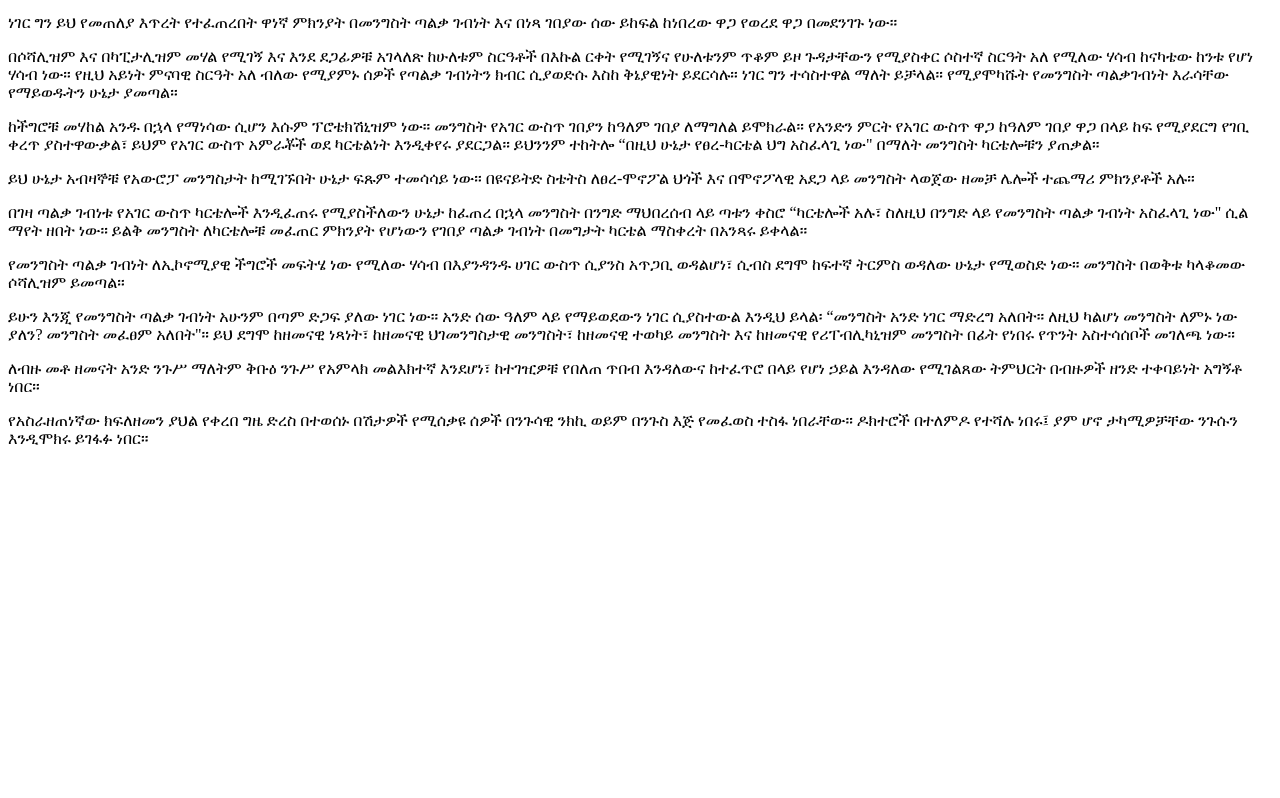
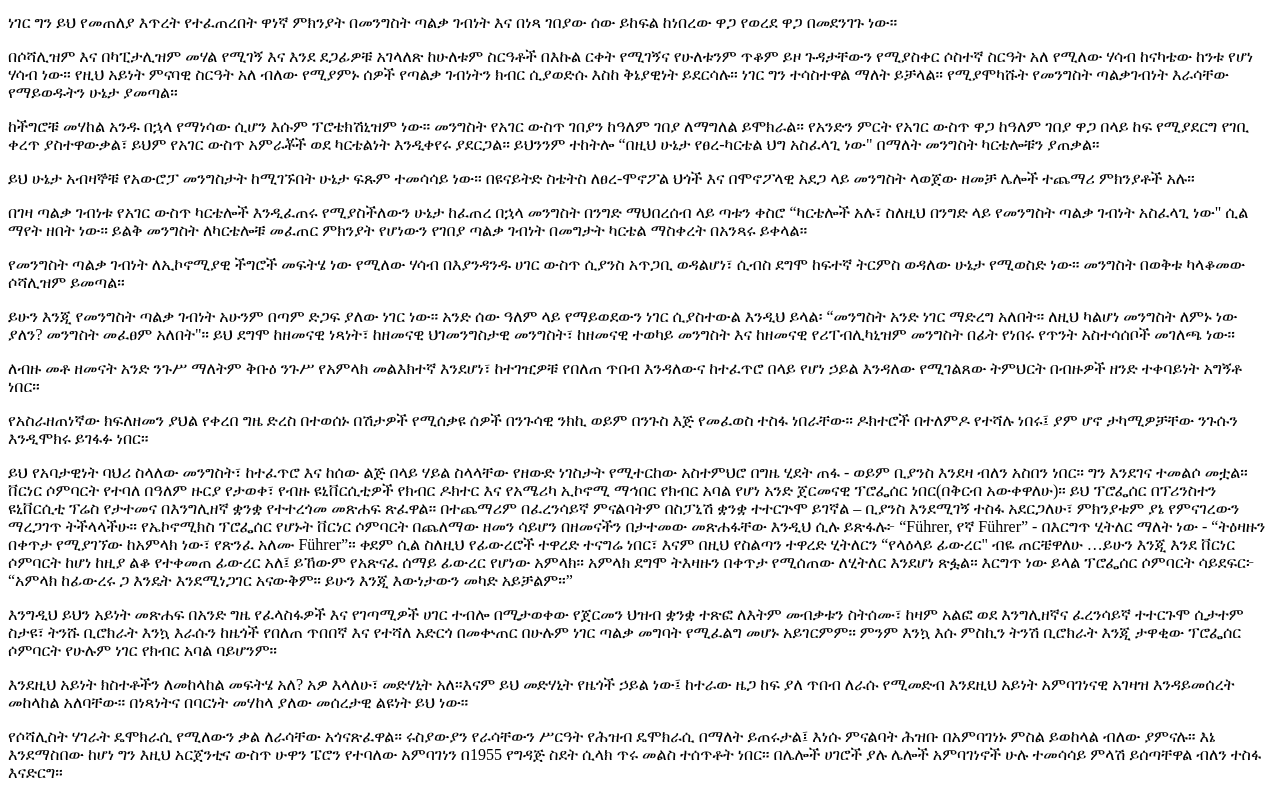
Before and after one commit to mickykebe/book-economic-policy-thoughts-for-today-and-tomorrow, a Next.js app: page /interventionism in a window 1280 px wide. Shown: the part 3479-4277 px from the top of the page. Before the commit the page ends 3943 px from the top, so only its background shows below. Built offline with nearby package versions, Linux system fonts and the light colour scheme.

Commit message:
interventionism wip

```diff
--- a/pages/interventionism.mdx
+++ b/pages/interventionism.mdx
@@ -125,3 +125,11 @@
 ለብዙ መቶ ዘመናት አንድ ንጉሥ ማለትም ቅቡዕ ንጉሥ የአምላክ መልእክተኛ እንደሆነ፣ ከተገዢዎቹ የበለጠ ጥበብ እንዳለውና ከተፈጥሮ በላይ የሆነ ኃይል እንዳለው የሚገልጸው ትምህርት በብዙዎች ዘንድ ተቀባይነት አግኝቶ ነበር።
 
 የአስራዘጠነኛው ክፍለዘመን ያህል የቀረበ ግዜ ድረስ በተወሰኑ በሽታዎች የሚሰቃዩ ሰዎች በንጉሳዊ ንክኪ ወይም በንጉስ እጅ የመፈወስ ተስፋ ነበራቸው። ዶክተሮች በተለምዶ የተሻሉ ነበሩ፤ ያም ሆኖ ታካሚዎቻቸው ንጉሱን እንዲሞክሩ ይገፋፉ ነበር።
+
+ይህ የአባታዊነት ባህሪ ስላለው መንግስት፣ ከተፈጥሮ እና ከሰው ልጅ በላይ ሃይል ስላላቸው የዘውድ ነገስታት የሚተርከው አስተምህሮ በግዜ ሂደት ጠፋ - ወይም ቢያንስ እንደዛ ብለን አስበን ነበር። ግን እንደገና ተመልሶ መቷል። ቨርነር ሶምባርት የተባለ በዓለም ዙርያ የታወቀ፣ የብዙ ዩኒቨርሲቲዎች የክብር ዶክተር እና የአሜሪካ ኢኮኖሚ ማኅበር የክብር አባል የሆነ አንድ ጀርመናዊ ፕሮፌሰር ነበር(በቅርብ አውቀዋለሁ)። ይህ ፕሮፌሰር በፕሪንስተን ዩኒቨርሲቲ ፕሬስ የታተመና በእንግሊዘኛ ቋንቋ የተተረጎመ መጽሐፍ ጽፈዋል። በተጨማሪም በፈረንሳይኛ ምናልባትም በስፓኒሽ ቋንቋ ተተርጕሞ ይገኛል – ቢያንስ እንደሚገኝ ተስፋ አደርጋለሁ፣ ምክንያቱም ያኔ የምናገረውን ማረጋገጥ ትችላላችሁ። የኤኮኖሚክስ ፕሮፌሰር የሆኑት ቨርነር ሶምባርት በጨለማው ዘመን ሳይሆን በዘመናችን በታተመው መጽሐፋቸው እንዲህ ሲሉ ይጽፋሉ፦ “Führer, የኛ Führer” - በእርግጥ ሂትለር ማለት ነው - “ትዕዛዙን በቀጥታ የሚያገኘው ከአምላክ ነው፣ የጽንፈ አለሙ Führer”። ቀደም ሲል ስለዚህ የፊውረሮች ተዋረድ ተናግሬ ነበር፣ እናም በዚህ የስልጣን ተዋረድ ሂትለርን “የላዕላይ ፊውረር" ብዬ ጠርቼዋለሁ …ይሁን እንጂ እንደ ቨርነር ሶምባርት ከሆነ ከዚያ ልቆ የተቀመጠ ፊውረር አለ፤ ይኸውም የአጽናፈ ሰማይ ፊውረር የሆነው አምላክ። አምላክ ደግሞ ትእዛዙን በቀጥታ የሚሰጠው ለሂትለር እንደሆነ ጽፏል። እርግጥ ነው ይላል ፕሮፌሰር ሶምባርት ሳይደፍር፦ “አምላክ ከፊውረሩ ጋ እንዴት እንደሚነጋገር አናውቅም። ይሁን እንጂ እውነታውን መካድ አይቻልም።”
+
+እንግዲህ ይህን አይነት መጽሐፍ በአንድ ግዜ የፈላስፋዎች እና የገጣሚዎች ሀገር ተብሎ በሚታወቀው የጀርመን ህዝብ ቋንቋ ተጽፎ ለእትም መብቃቱን ስትሰሙ፣ ከዛም አልፎ ወደ እንግሊዘኛና ፈረንሳይኛ ተተርጉሞ ሲታተም ስታዩ፣ ትንሹ ቢሮክራት እንኳ እራሱን ከዜጎች የበለጠ ጥበበኛ እና የተሻለ አድርጎ በመቍጠር በሁሉም ነገር ጣልቃ መግባት የሚፈልግ መሆኑ አይገርምም። ምንም እንኳ እሱ ምስኪን ትንሽ ቢሮክራት እንጂ ታዋቂው ፕሮፌሰር ሶምባርት የሁሉም ነገር የክብር አባል ባይሆንም።
+
+እንደዚህ አይነት ክስተቶችን ለመከላከል መፍትሄ አለ? አዎ እላለሁ፣ መድሃኒት አለ።እናም ይህ መድሃኒት የዜጎች ኃይል ነው፤ ከተራው ዜጋ ከፍ ያለ ጥበብ ለራሱ የሚመድብ እንደዚህ አይነት አምባገነናዊ አገዛዝ እንዳይመሰረት መከላከል አለባቸው። በነጻነትና በባርነት መሃከላ ያለው መሰረታዊ ልዩነት ይህ ነው።
+
+የሶሻሊስት ሃገራት ዴሞክራሲ የሚለውን ቃል ለራሳቸው አጎናጽፈዋል። ሩስያውያን የራሳቸውን ሥርዓት የሕዝብ ዴሞክራሲ በማለት ይጠሩታል፤ እነሱ ምናልባት ሕዝቡ በአምባገነኑ ምስል ይወከላል ብለው ያምናሉ። እኔ እንደማስበው ከሆነ ግን እዚህ አርጀንቲና ውስጥ ሁዋን ፔሮን የተባለው አምባገነን በ1955 የግዳጅ ስደት ሲላክ ጥሩ መልስ ተሰጥቶት ነበር። በሌሎች ሀገሮች ያሉ ሌሎች አምባገነኖች ሁሉ ተመሳሳይ ምላሽ ይሰጣቸዋል ብለን ተስፋ እናድርግ።
```
